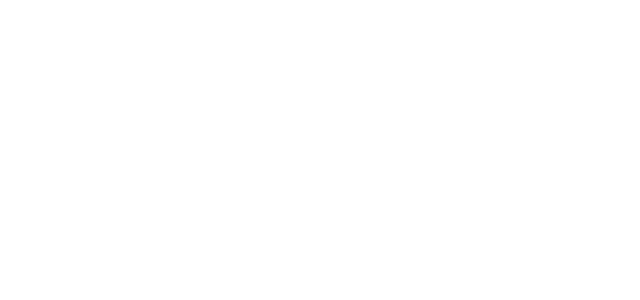
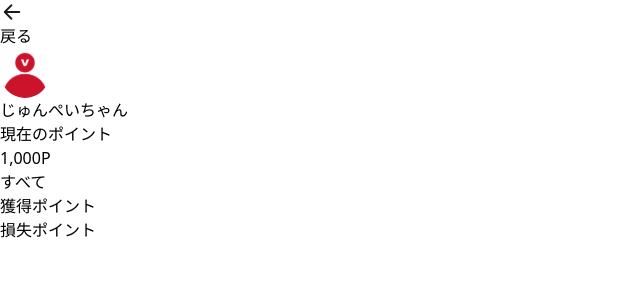
Before and after one commit to Gran-App-Vantan/vanx-frontend, a Next.js app in the folder vanx-app/: page /wallet/1 in a window 1280 px wide. Shown: the top 300 px of the page, without its empty margins (0-640 px from the left). Built offline with nearby package versions, Linux system fonts and the light colour scheme.

Commit message:
temporary commit

```diff
--- a/vanx-app/app/wallet/[user_id]/page.tsx
+++ b/vanx-app/app/wallet/[user_id]/page.tsx
@@ -1,7 +1,45 @@
-export default function PointDetail() {
+import Link from "next/link";
+import Image from "next/image";
+import { LeftArrowIcon } from "@/components/shared/icons";
+
+export default function Wallet() {
   return (
-    <>
-      {/* ポイント詳細ページ */}
-    </>
+    <main>
+      <div>
+        <Link href="/">
+          <LeftArrowIcon  color="black"/>
+          戻る
+        </Link>
+        <div>
+          <Image
+            src="/icons/default-user-icon.svg"
+            alt="default-user-icon"
+            width={50}
+            height={50}
+          />
+          <p>じゅんぺいちゃん</p> {/* name */}
+        </div>
+        <div>
+          <p>現在のポイント</p>
+          <p>1,000P</p>
+        </div>
+      </div>
+      <div>
+        <div>
+          <div>
+            <button>すべて</button>
+          </div>
+          <div>
+            <button>獲得ポイント</button>
+          </div>
+          <div>
+            <button>損失ポイント</button>
+          </div>
+        </div>
+        <ul>
+
+        </ul>
+      </div>
+    </main>
   );
 }
```
